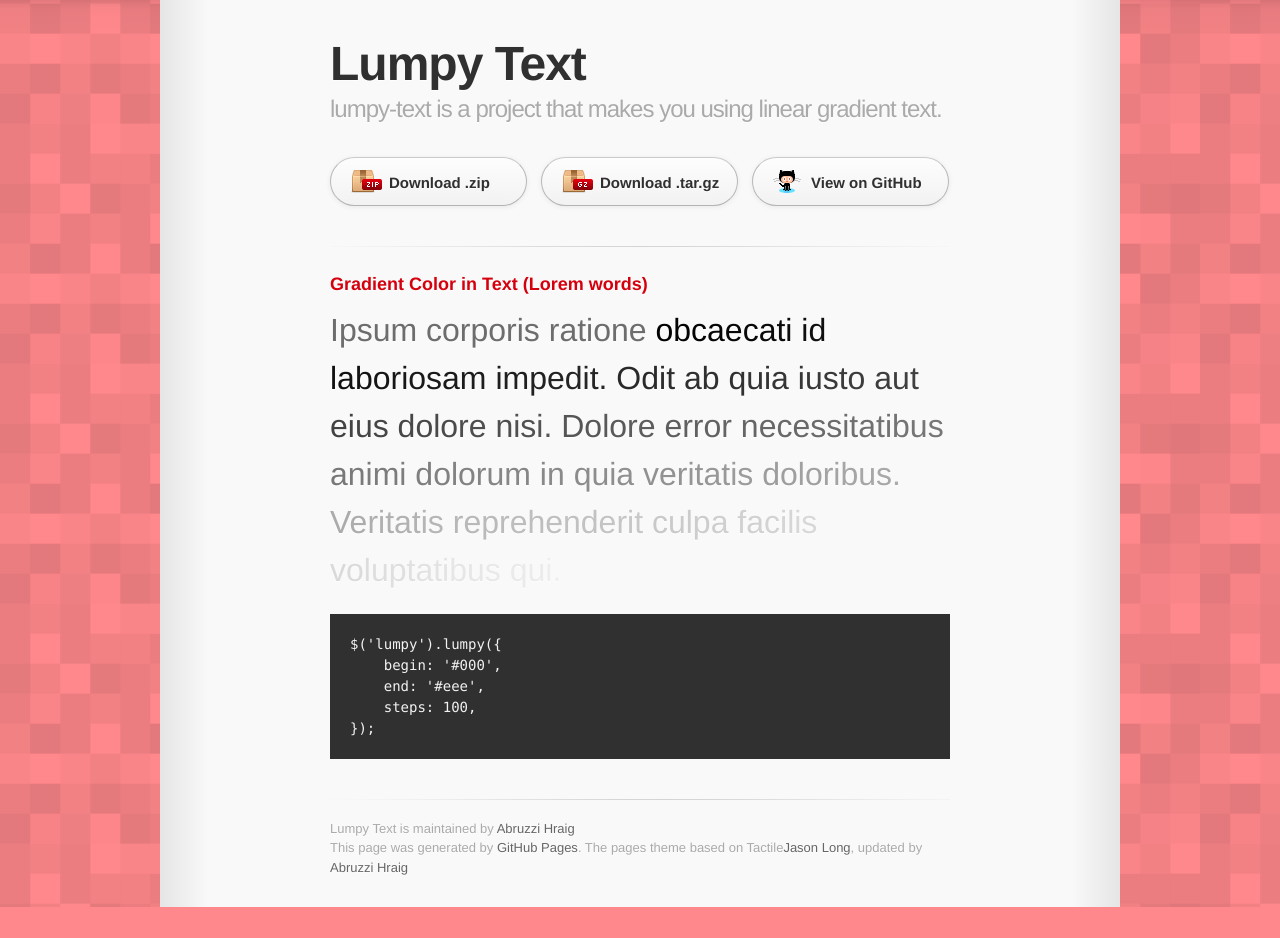
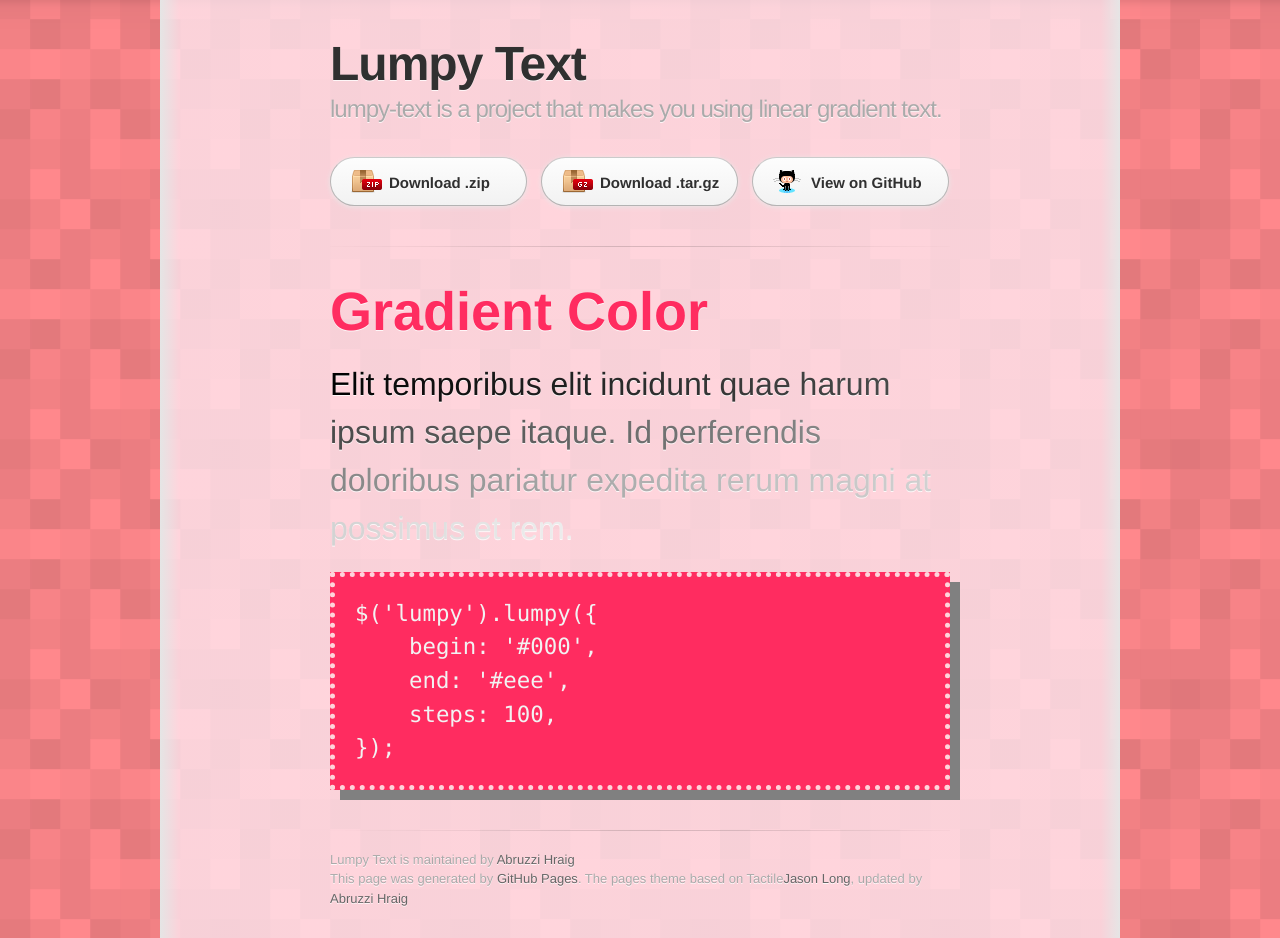
Before and after one commit to InfinityBlue/lumpy-text, a plain HTML site: page index.html in a window 1280 px wide. Before the commit the page ends 907 px from the top, so only its background shows below. Drawn offline with Linux system fonts and the light colour scheme; a web font is replaced by a local one.

Commit message:
update: update some styles in gh-pages

```diff
--- a/index.html
+++ b/index.html
@@ -33,10 +33,9 @@
 
                 <section id="main_content">
                 <h3>
-                    <a name="gradient-color" class="anchor" href="#gradient-color"><span class="octicon octicon-link">Gradient Color in Text (Lorem words)</span></a>
+                    <a name="gradient-color" class="anchor" href="#gradient-color"><span class="octicon octicon-link">Gradient Color</span></a>
                 </h3>
-
-                <p class="lumpy">Ipsum corporis ratione obcaecati id laboriosam impedit. Odit ab quia iusto aut eius dolore nisi. Dolore error necessitatibus animi dolorum in quia veritatis doloribus. Veritatis reprehenderit culpa facilis voluptatibus qui.</p>
+                <p class="lumpy">Elit temporibus elit incidunt quae harum ipsum saepe itaque. Id perferendis doloribus pariatur expedita rerum magni at possimus et rem.</p>
 
 <pre><code>$('lumpy').lumpy({
     begin: '#000',
--- a/stylesheets/custom.css
+++ b/stylesheets/custom.css
@@ -15,14 +15,21 @@
     background-position: 0 0, 0 50%;
     background-repeat: repeat-x, repeat;
 }
-
 .inner {
-    background: -webkit-gradient(linear, left top, right top, from(#e5e5e5), color-stop(0.05, #f9f9f9), color-stop(0.95, #e5e5e5), to(#f9f9f9));
-    background: -webkit-linear-gradient(left, #e5e5e5, #f9f9f9 5%, #f9f9f9 95%, #e5e5e5);
-    background: -moz-linear-gradient(left, #e5e5e5, #f9f9f9 5%, #f9f9f9 95%, #e5e5e5);
-    background: -ms-linear-gradient(left, #e5e5e5, #f9f9f9 5%, #f9f9f9 95%, #e5e5e5);
-    background: -o-linear-gradient(left, #e5e5e5, #f9f9f9 5%, #f9f9f9 95%, #e5e5e5);
+    background: -webkit-linear-gradient(left, #E5E5E5, rgba(255, 245, 254, 0.7) 2%, rgba(255, 245, 254, 0.7) 98%, #E5E5E5);
+    background: -moz-linear-gradient(left, #E5E5E5, rgba(255, 245, 254, 0.7) 2%, rgba(255, 245, 254, 0.7) 98%, #E5E5E5);
+    background: -ms-linear-gradient(left, #E5E5E5, rgba(255, 245, 254, 0.7) 2%, rgba(255, 245, 254, 0.7) 98%, #E5E5E5);
+    background: -o-linear-gradient(left, #E5E5E5, rgba(255, 245, 254, 0.7) 2%, rgba(255, 245, 254, 0.7) 98%, #E5E5E5);
+}
+.anchor {
+    font-size: 3em;
+    color: #ff2c60;
+    transition: .2s ease all;
+}
+.anchor:hover {
+    color: #ff5e9a;
 }
 .lumpy {
+    color: #000;
     font-size: 2em;
 }
--- a/stylesheets/stylesheet.css
+++ b/stylesheets/stylesheet.css
@@ -176,14 +176,17 @@
 
 pre {
   padding: 20px;
-  background: #303030;
-  color: #f2f2f2;
+  background: #FF2C60;
+  color: #F2F2F2;
   text-shadow: none;
   overflow: auto;
+  border: 5px dotted #FED4DB;
+  box-shadow: 10px 10px #808080;
 }
 pre code {
   color: #f2f2f2;
-  background-color: #303030;
+  font-size: 1.6em;
+  background: #FF2C60;
   border: none;
   padding: 0;
 }
```
